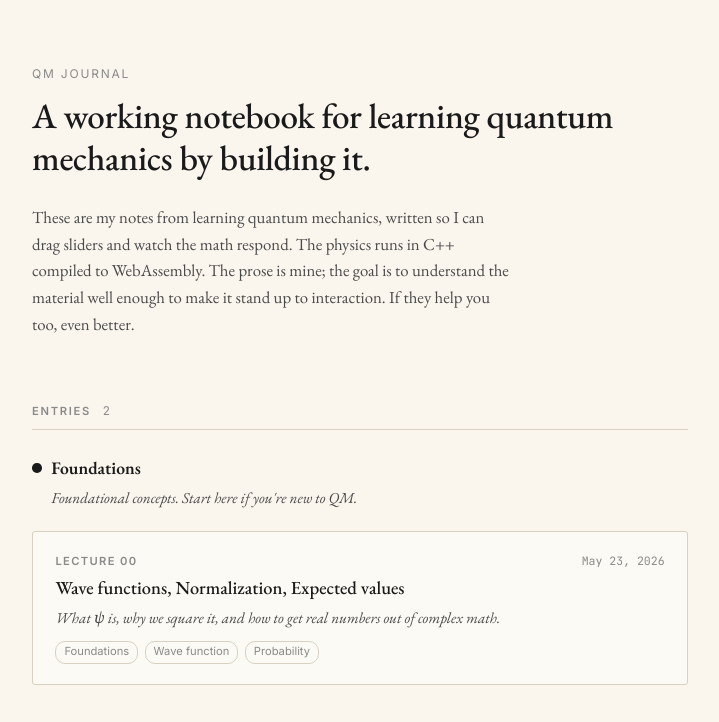
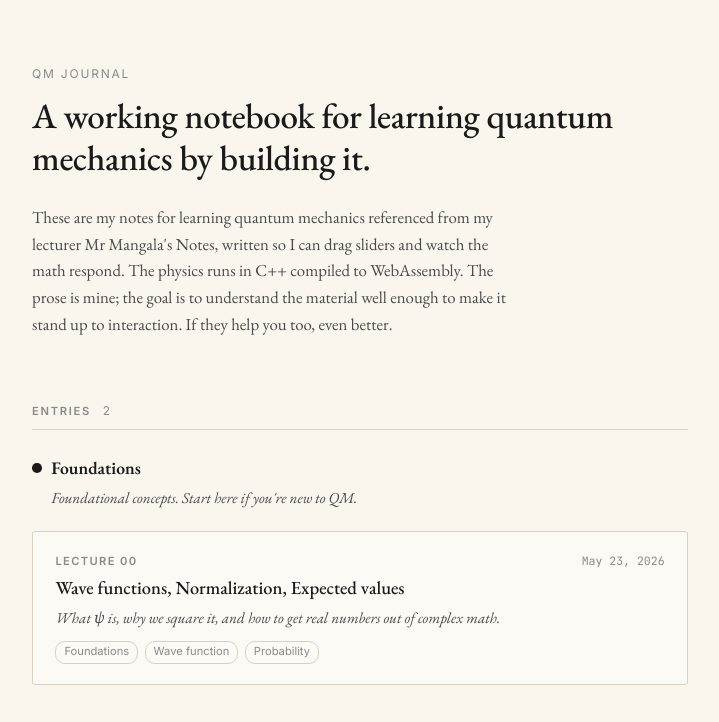
Before and after one commit to Brian-Kipruto/qm-journal, an Astro site: page / in a window 1280 px wide. Shown: the top 722 px of the page, without its empty margins (280-999 px from the left). Built offline with nearby package versions, Linux system fonts and the light colour scheme; Astro itself is replaced by a stand-in of ours.

Commit message:
cosmetic one liner

```diff
--- a/src/components/SideNote.astro
+++ b/src/components/SideNote.astro
@@ -59,7 +59,7 @@ const { n } = Astro.props;
       border-left: 2px solid var(--rule);
       font-size: 0.95rem;
       color: var(--ink-soft);
-    }
+    }sss
     .sidenote-toggle:checked + .sidenote-content {
       display: block;
     }
--- a/src/pages/index.astro
+++ b/src/pages/index.astro
@@ -32,7 +32,7 @@ const experiments = entries.filter(e => e.slug.startsWith('exp-'));
       <div class="hero-eyebrow">QM Journal</div>
       <h1>A working notebook for learning quantum mechanics by building it.</h1>
       <p class="hero-intro">
-        These are my notes from learning quantum mechanics, written so I can drag sliders and watch the math respond. The physics runs in C++ compiled to WebAssembly. The prose is mine; the goal is to understand the material well enough to make it stand up to interaction. If they help you too, even better.
+        These are my notes for learning quantum mechanics referenced from my lecturer Mr Mangala's Notes, written so I can drag sliders and watch the math respond. The physics runs in C++ compiled to WebAssembly. The prose is mine; the goal is to understand the material well enough to make it stand up to interaction. If they help you too, even better.
       </p>
     </header>
 
```
